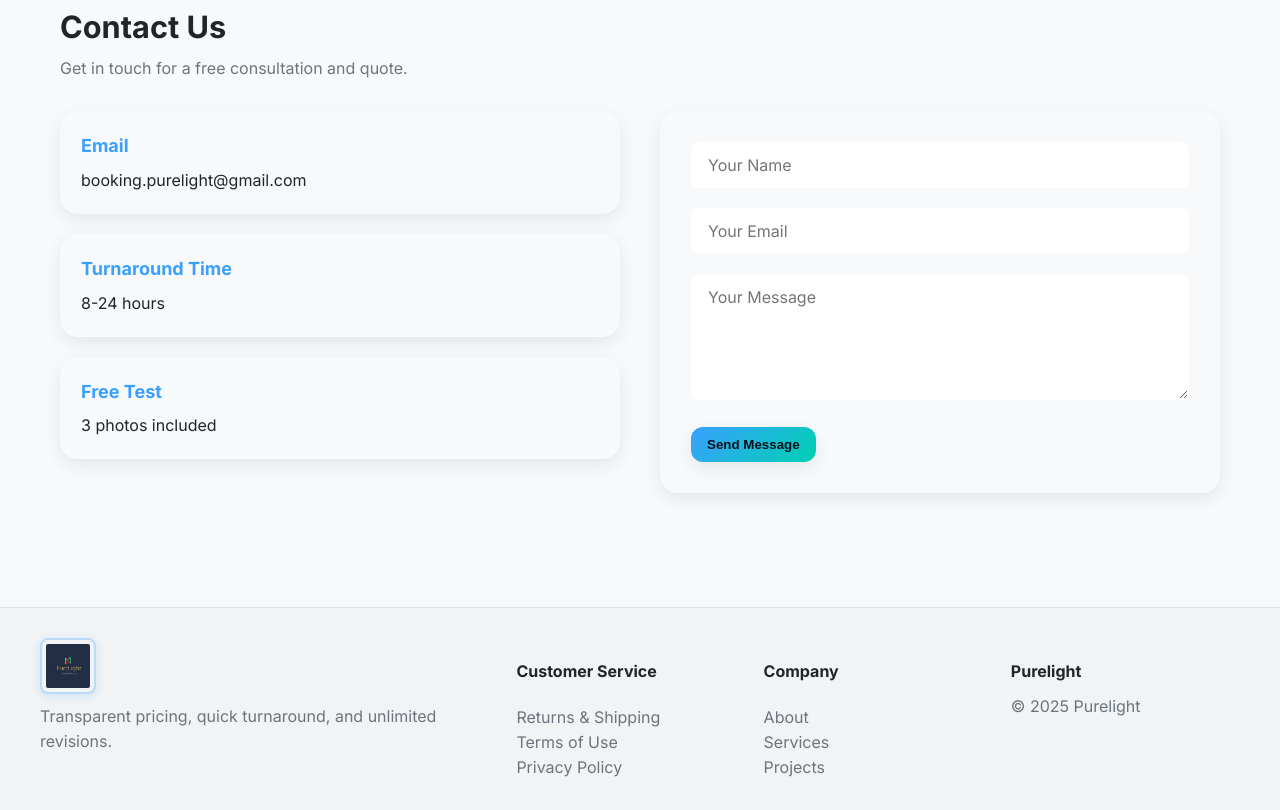
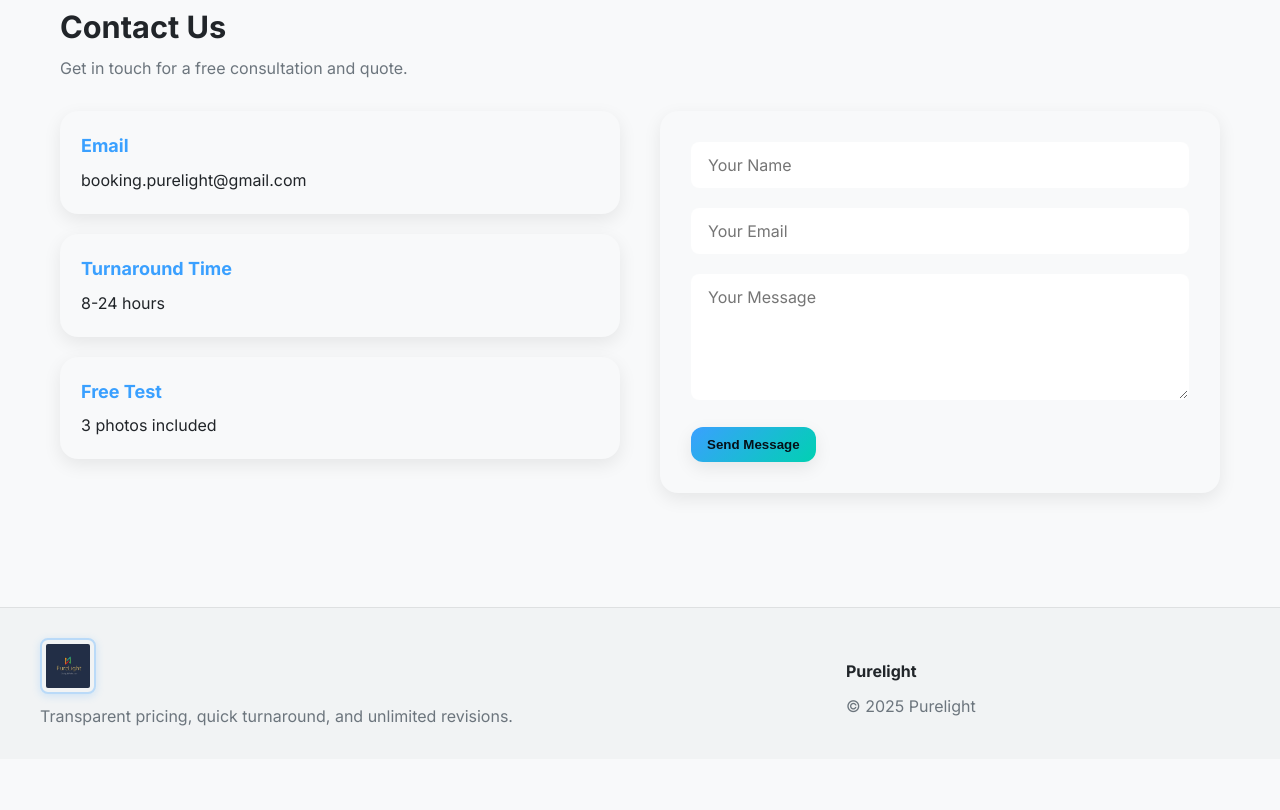
Before and after one commit to thaiduy0504/Purelight, a plain HTML site: page index.html in a window 1280 px wide. Shown: the part 3080-3890 px from the top of the page. After the commit the page ends 3839 px from the top, so only its background shows below. Drawn offline with nearby package versions, Linux system fonts and the light colour scheme.

Commit message:
Remove Customer Service and Company sections from footer

```diff
--- a/index.html
+++ b/index.html
@@ -349,18 +349,7 @@
         </div>
         <p class="section-sub">Transparent pricing, quick turnaround, and unlimited revisions.</p>
       </div>
-      <div>
-        <h4>Customer Service</h4>
-        <a href="#">Returns & Shipping</a><br />
-        <a href="#">Terms of Use</a><br />
-        <a href="#">Privacy Policy</a>
-      </div>
-      <div>
-        <h4>Company</h4>
-        <a href="#about">About</a><br />
-        <a href="#services">Services</a><br />
-        <a href="#projects">Projects</a>
-      </div>
+
       <div class="footer-links">
         <h4>Purelight</h4>
         <a href="#">© 2025 Purelight</a>
--- a/style.css
+++ b/style.css
@@ -703,7 +703,7 @@ body.light footer {
   border-top: 1px solid rgba(0,0,0,.08);
   background: #f1f3f4;
 }
-.footer-grid { display:grid; grid-template-columns: 2fr 1fr 1fr 1fr; gap: 18px; padding: 30px 0; }
+.footer-grid { display:grid; grid-template-columns: 2fr 1fr; gap: 18px; padding: 30px 0; }
 .footer-grid a { color: var(--muted); text-decoration:none; }
 .footer-links h4 { margin-bottom: 10px; }
 .copyright { color: var(--muted); font-size: 12px; padding: 14px 0 30px; }
```
